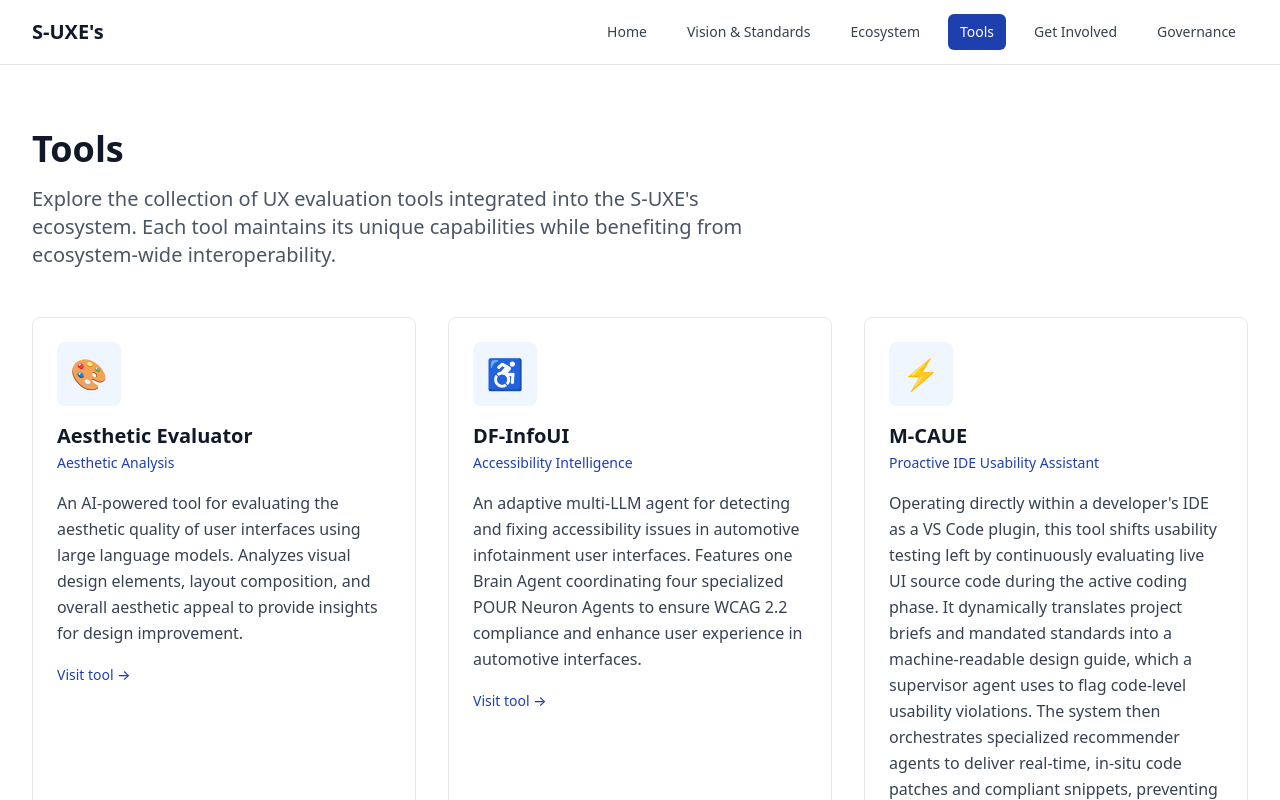
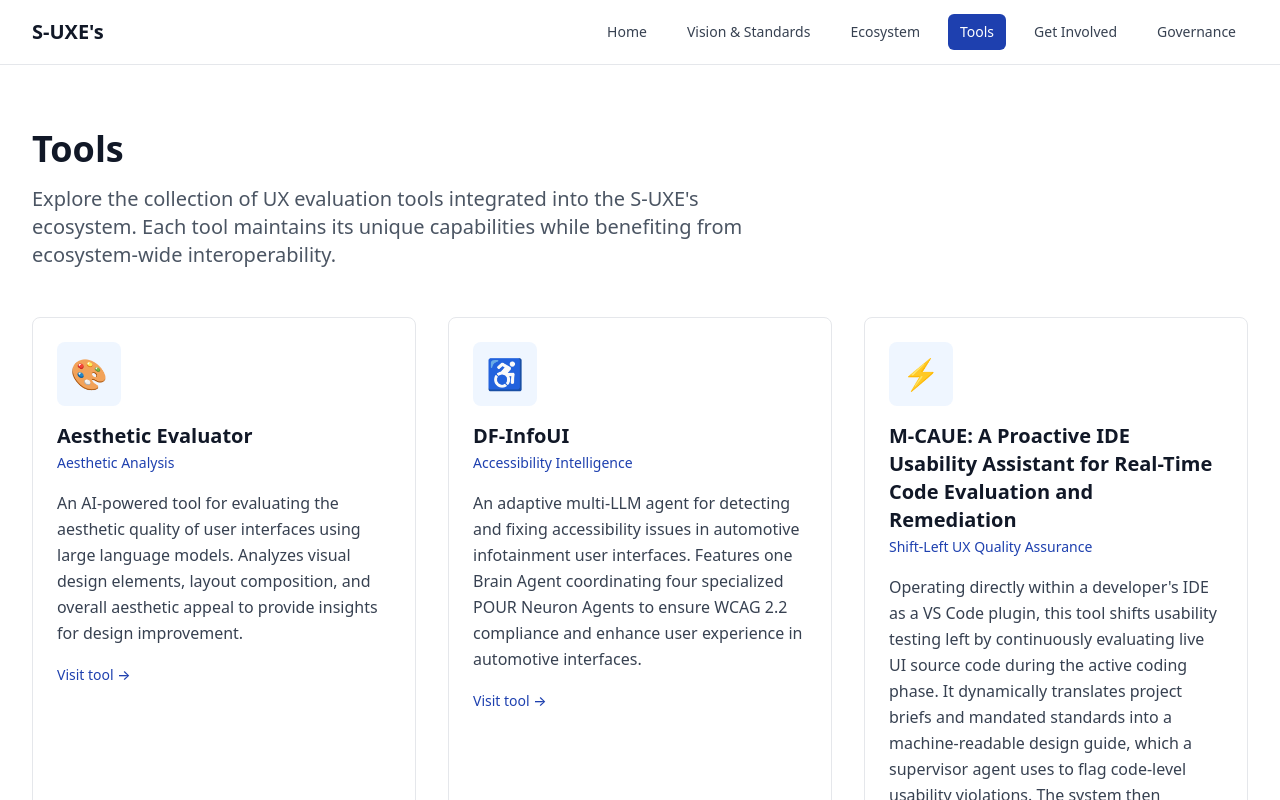
Before and after one commit to mohamedsemah/S-UXE-s, a Next.js app: page /tools in a window 1280 px wide. Shown: the top 800 px of the page. Built offline with nearby package versions, Linux system fonts and the light colour scheme.

Commit message:
Refine M-CAUE tool name and category

```diff
--- a/app/tools/page.tsx
+++ b/app/tools/page.tsx
@@ -22,8 +22,8 @@ const tools = [
     url: 'https://df-info-ui.vercel.app',
   },
   {
-    name: 'M-CAUE',
-    category: 'Proactive IDE Usability Assistant',
+    name: 'M-CAUE: A Proactive IDE Usability Assistant for Real-Time Code Evaluation and Remediation',
+    category: 'Shift-Left UX Quality Assurance',
     description: 'Operating directly within a developer\'s IDE as a VS Code plugin, this tool shifts usability testing left by continuously evaluating live UI source code during the active coding phase. It dynamically translates project briefs and mandated standards into a machine-readable design guide, which a supervisor agent uses to flag code-level usability violations. The system then orchestrates specialized recommender agents to deliver real-time, in-situ code patches and compliant snippets, preventing usability defects before the UI is even rendered.',
     icon: '⚡',
     url: 'https://github.com/rezmeplz/M-CAUE',
```
